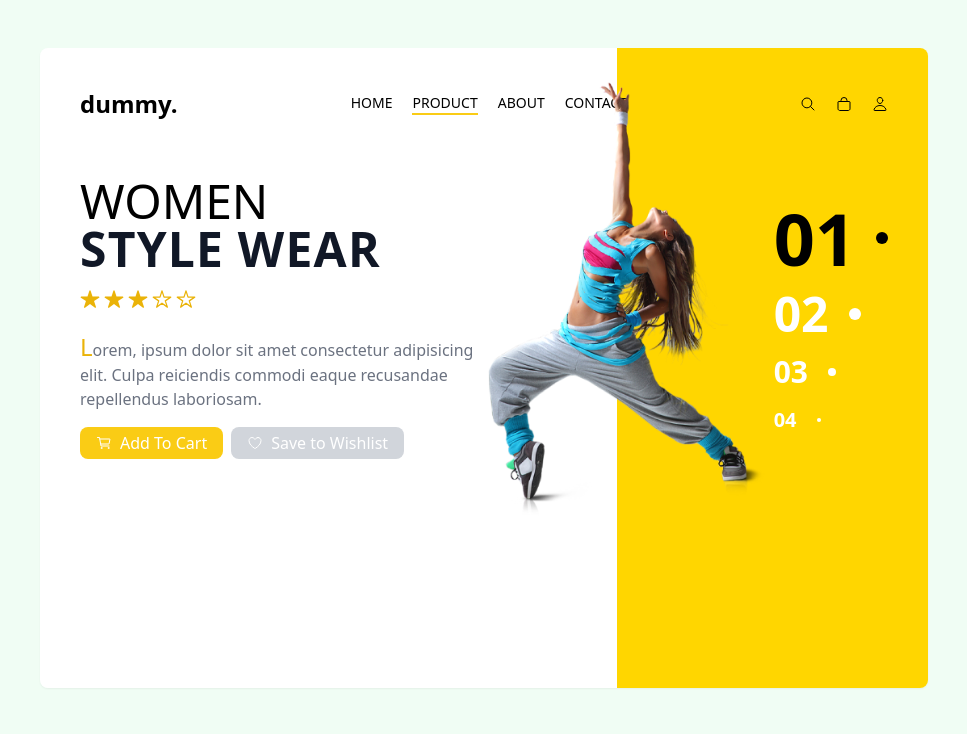
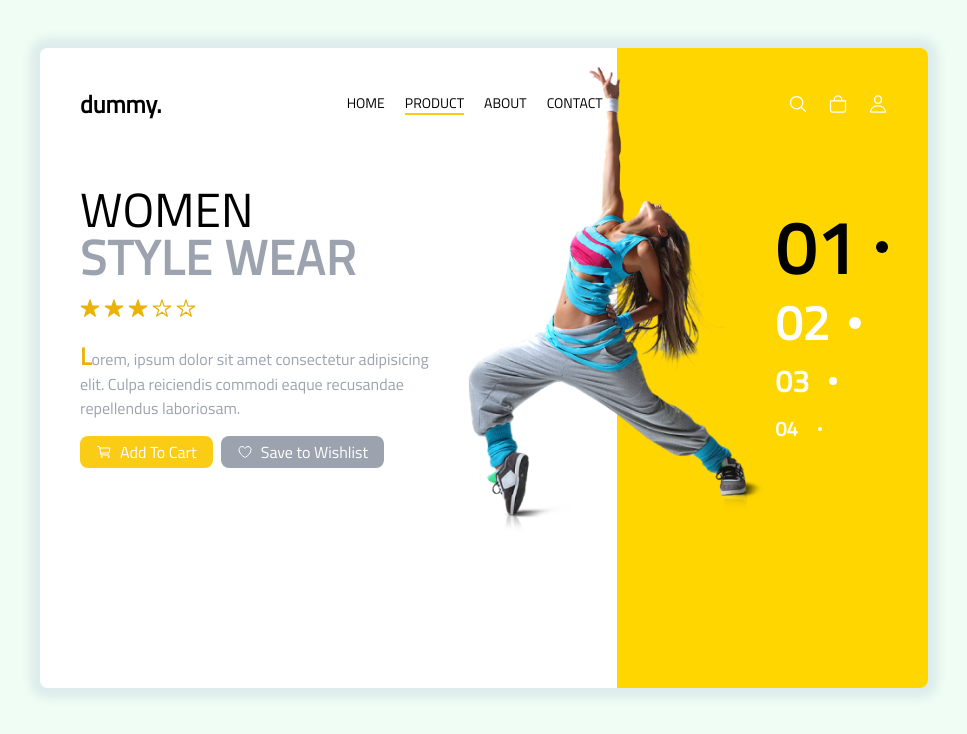
Before and after one commit to siffahim/Tailwind-tamplate, a website: page src/index.html in a window 1280 px wide. Shown: the whole page, without its empty margins (156-1123 px from the left). Drawn offline with nearby package versions, Linux system fonts and the light colour scheme.

Commit message:
icon-color-change

```diff
--- a/dist/index.html
+++ b/src/index.html
@@ -6,13 +6,20 @@
     <meta http-equiv="X-UA-Compatible" content="IE=edge">
     <meta name="viewport" content="width=device-width, initial-scale=1.0">
     <title>dummy</title>
-    <link rel="stylesheet" href="./styles.css">
+    <link rel="stylesheet" href="../dist/styles.css">
     <link rel="icon" href="../images/jump.png">
+    <link rel="preconnect" href="https://fonts.googleapis.com">
+    <link rel="preconnect" href="https://fonts.gstatic.com" crossorigin>
+    <link href="https://fonts.googleapis.com/css2?family=Titillium+Web&display=swap" rel="stylesheet">
+    <style>
+        body {
+            font-family: 'Titillium Web', sans-serif;
+        }
 
-    <style>
         .dummy-bg {
             height: 80vh;
             background: linear-gradient(to right, #fff 0%, #FFf 65%, #FFD600 65%, #FFD600 100%);
+            box-shadow: 0 0 10px 10px rgb(55 84 170 / 10%)
         }
     </style>
 </head>
@@ -29,7 +36,7 @@
                     <li class="hover:border-b-2 border-yellow-400 text-sm"><a href="#">Contact</a></li>
                 </ul>
             </nav>
-            <div class="flex items-center gap-5">
+            <div class="flex items-center gap-5 text-white text-xl">
                 <ion-icon name="search-outline"></ion-icon>
                 <ion-icon name="bag-outline"></ion-icon>
                 <ion-icon name="person-outline"></ion-icon>
@@ -38,7 +45,7 @@
         <section class="md:flex items-center z-30">
             <div class="space-y-4">
                 <h1 class="text-5xl uppercase font-thin">Women <br><span
-                        class="font-bold text-gray-900 tracking-wide">Style
+                        class="font-bold text-gray-400  tracking-wide">Style
                         Wear</span></h1>
                 <ul class="flex gap-1 mr-10">
                     <li>
@@ -57,21 +64,22 @@
                         <ion-icon name="star-outline" class="w-5 h-5 text-yellow-500"></ion-icon>
                     </li>
                 </ul>
-                <p class="text-gray-500 first-letter:text-2xl first-letter:text-yellow-500">Lorem, ipsum dolor sit amet
+                <p class="text-gray-400 first-letter:text-2xl first-letter:font-bold first-letter:text-yellow-500">
+                    Lorem, ipsum dolor sit amet
                     consectetur adipisicing elit.
                     Culpa reiciendis
                     commodi eaque recusandae
                     repellendus laboriosam.</p>
                 <div class="flex gap-2">
-                    <button class="bg-yellow-400 text-white px-4 p-1 rounded-lg flex items-center">
+                    <button class="bg-yellow-400 text-white px-4 p-1 rounded-lg flex items-center hover:bg-gray-400">
                         <ion-icon name="cart-outline" class="mr-2"></ion-icon> Add To Cart
                     </button>
-                    <button class="bg-gray-300 text-white px-4 p-1 rounded-lg flex items-center">
+                    <button class="bg-gray-400 text-white px-4 p-1 rounded-lg flex items-center">
                         <ion-icon name="heart-outline" class="mr-2"></ion-icon> Save to Wishlist
                     </button>
                 </div>
             </div>
-            <div class="md:-mt-10 ml-3">
+            <div class="md:-mt-14 ml-3">
                 <img width="97%" src="../images/jump.png" alt="">
             </div>
             <div class="text-center space-y-4">
--- a/tailwind.config.js
+++ b/tailwind.config.js
@@ -1,6 +1,6 @@
 /** @type {import('tailwindcss').Config} */
 module.exports = {
-  content: ["./dist/**/*.html"],
+  content: ["./src/**/*.{html,js}"],
   theme: {
     extend: {},
   },
```
Also changed, not shown: dist/styles.css, 1 other file.
